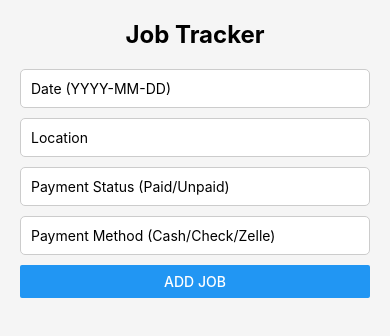
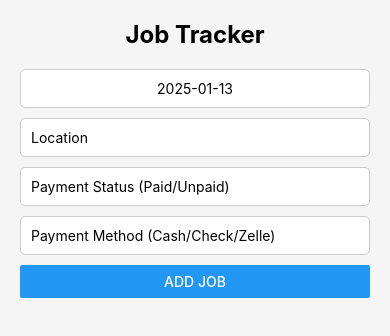
Before and after one commit to Auto-psychoJak/JobTracker, a React Native app: screen / in a window 390 px wide. Shown: the top 336 px of the page. Built offline with nearby package versions, Linux system fonts and the light colour scheme.

Commit message:
added date picker

```diff
--- a/App.tsx
+++ b/App.tsx
@@ -1,5 +1,16 @@
 import React, { useState, useEffect } from 'react';
-import { View, Text, FlatList, StyleSheet, TextInput, Button, Alert } from 'react-native';
+import {
+  View,
+  Text,
+  FlatList,
+  StyleSheet,
+  TextInput,
+  Button,
+  Alert,
+  Platform,
+  TouchableOpacity,
+} from 'react-native';
+import DateTimePicker from '@react-native-community/datetimepicker';
 import AsyncStorage from '@react-native-async-storage/async-storage';
 import uuid from 'react-native-uuid';
 
@@ -13,13 +24,13 @@ type Job = {
 
 export default function App() {
   const [jobs, setJobs] = useState<Job[]>([]);
-  const [date, setDate] = useState('');
+  const [date, setDate] = useState(new Date());
+  const [showDatePicker, setShowDatePicker] = useState(false);
   const [location, setLocation] = useState('');
   const [paymentStatus, setPaymentStatus] = useState('');
   const [paymentMethod, setPaymentMethod] = useState('');
   const [editingJobId, setEditingJobId] = useState<string | null>(null);
 
-  // Save jobs to AsyncStorage
   const saveJobs = async (jobsToSave: Job[]) => {
     try {
       await AsyncStorage.setItem('jobs', JSON.stringify(jobsToSave));
@@ -28,7 +39,6 @@ export default function App() {
     }
   };
 
-  // Load jobs from AsyncStorage
   const loadJobs = async () => {
     try {
       const savedJobs = await AsyncStorage.getItem('jobs');
@@ -40,55 +50,58 @@ export default function App() {
     }
   };
 
-  // Add or edit a job
   const addJob = () => {
     if (!date || !location || !paymentStatus || !paymentMethod) {
       Alert.alert('Error', 'All fields are required');
       return;
     }
 
-    const dateRegex = /^\d{4}-\d{2}-\d{2}$/;
-    if (!dateRegex.test(date)) {
-      Alert.alert('Error', 'Invalid date format. Use YYYY-MM-DD');
-      return;
-    }
+    const formattedDate = date.toISOString().split('T')[0]; // Convert Date to YYYY-MM-DD format
 
     if (editingJobId) {
       const updatedJobs = jobs.map((job) =>
         job.id === editingJobId
-          ? { ...job, date, location, paymentStatus, paymentMethod }
+          ? { ...job, date: formattedDate, location, paymentStatus, paymentMethod }
           : job
       );
       setJobs(updatedJobs);
-      saveJobs(updatedJobs); // Save changes to AsyncStorage
+      saveJobs(updatedJobs);
       setEditingJobId(null);
     } else {
       const newJob: Job = {
         id: uuid.v4() as string,
-        date,
+        date: formattedDate,
         location,
         paymentStatus,
         paymentMethod,
       };
       const updatedJobs = [...jobs, newJob];
       setJobs(updatedJobs);
-      saveJobs(updatedJobs); // Save changes to AsyncStorage
+      saveJobs(updatedJobs);
     }
 
-    setDate('');
+    setDate(new Date()); // Reset to today's date
     setLocation('');
     setPaymentStatus('');
     setPaymentMethod('');
   };
 
-  // Delete a job
   const deleteJob = (id: string) => {
     const updatedJobs = jobs.filter((job) => job.id !== id);
     setJobs(updatedJobs);
-    saveJobs(updatedJobs); // Save changes to AsyncStorage
+    saveJobs(updatedJobs);
   };
 
-  // Load jobs when the app starts
+  const onDateChange = (event: any, selectedDate?: Date) => {
+    setShowDatePicker(false);
+    if (selectedDate) {
+      // Normalize the date to prevent timezone issues
+      const localDate = new Date(selectedDate.getFullYear(), selectedDate.getMonth(), selectedDate.getDate());
+      setDate(localDate);
+    }
+  };
+
+
   useEffect(() => {
     loadJobs();
   }, []);
@@ -99,12 +112,20 @@ export default function App() {
 
       {/* Job Form */}
       <View style={styles.form}>
-        <TextInput
-          style={styles.input}
-          placeholder="Date (YYYY-MM-DD)"
-          value={date}
-          onChangeText={setDate}
-        />
+        <TouchableOpacity
+          onPress={() => setShowDatePicker(true)}
+          style={styles.datePicker}
+        >
+          <Text>{date.toISOString().split('T')[0]}</Text>
+        </TouchableOpacity>
+        {showDatePicker && (
+          <DateTimePicker
+            value={date}
+            mode="date"
+            display={Platform.OS === 'ios' ? 'spinner' : 'default'}
+            onChange={onDateChange}
+          />
+        )}
         <TextInput
           style={styles.input}
           placeholder="Location"
@@ -123,13 +144,13 @@ export default function App() {
           value={paymentMethod}
           onChangeText={setPaymentMethod}
         />
-        <Button title={editingJobId ? "Update Job" : "Add Job"} onPress={addJob} />
+        <Button title={editingJobId ? 'Update Job' : 'Add Job'} onPress={addJob} />
         {editingJobId && (
           <Button
             title="Cancel Edit"
             onPress={() => {
               setEditingJobId(null);
-              setDate('');
+              setDate(new Date());
               setLocation('');
               setPaymentStatus('');
               setPaymentMethod('');
@@ -154,7 +175,7 @@ export default function App() {
                 title="Edit"
                 onPress={() => {
                   setEditingJobId(item.id);
-                  setDate(item.date);
+                  setDate(new Date(item.date));
                   setLocation(item.location);
                   setPaymentStatus(item.paymentStatus);
                   setPaymentMethod(item.paymentMethod);
@@ -185,6 +206,16 @@ const styles = StyleSheet.create({
     borderRadius: 5,
     backgroundColor: '#fff',
   },
+  datePicker: {
+    borderWidth: 1,
+    borderColor: '#ccc',
+    padding: 10,
+    marginBottom: 10,
+    borderRadius: 5,
+    backgroundColor: '#fff',
+    justifyContent: 'center',
+    alignItems: 'center',
+  },
   jobCard: {
     padding: 15,
     marginVertical: 10,
--- a/package.json
+++ b/package.json
@@ -10,6 +10,7 @@
   },
   "dependencies": {
     "@react-native-async-storage/async-storage": "^1.23.1",
+    "@react-native-community/datetimepicker": "^8.2.0",
     "expo": "~52.0.25",
     "expo-status-bar": "~2.0.1",
     "react": "18.3.1",
```
Also changed, not shown: 1 other file (tests, documents, lock files or other folders).
